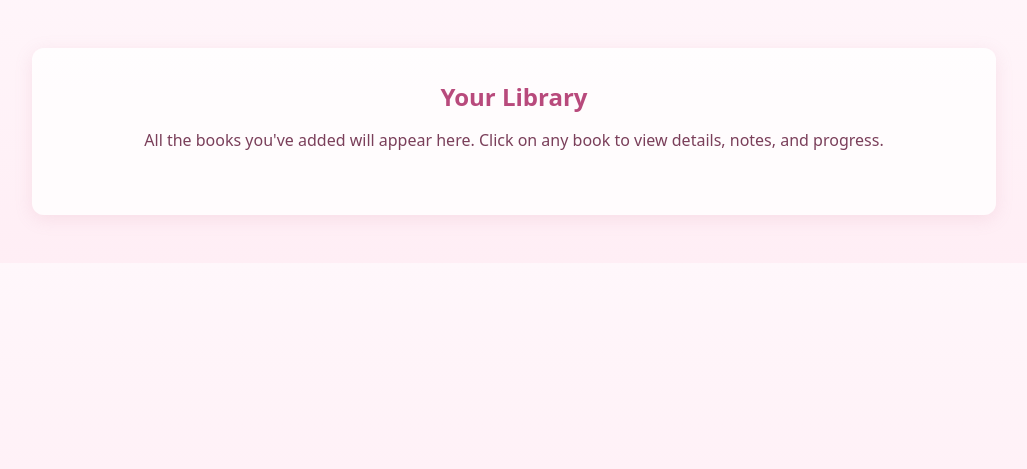
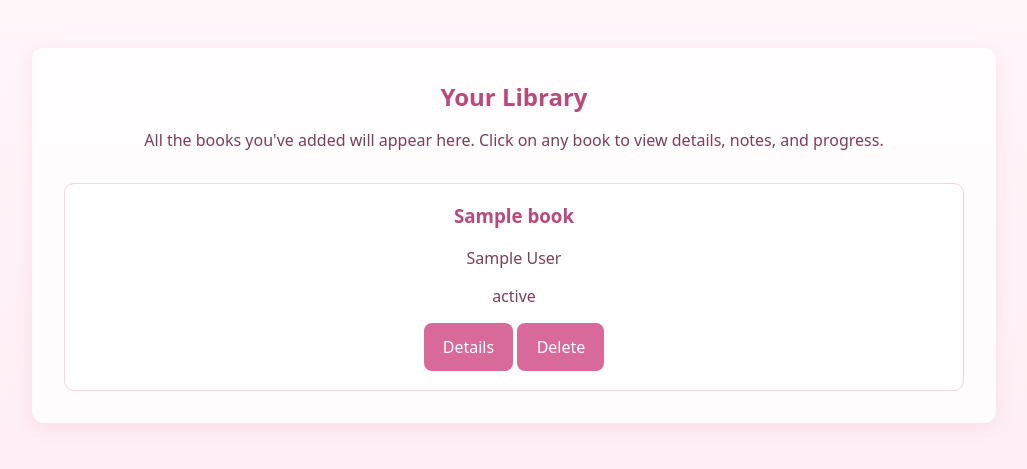
Before and after one commit to Blank55-cell/milestoneproject3, a Django app: template templates/library.html in a window 1280 px wide. Shown: the part 57-526 px from the top of the page, without its empty margins (126-1153 px from the left). Run offline with Django 3.2, Linux system fonts and the light colour scheme; the template is opened without the code that fills it: most values are stand-ins (such as "Sample title", 1, 10 or a date in 2020).

Commit message:
Updated my library to be able to include the books stored as before there was nothing to be able to demonstrate that the books were there in the first place only showing a blank page

```diff
--- a/templates/library.html
+++ b/templates/library.html
@@ -21,22 +21,28 @@
 
   <section class="library-container soft-card">
     <h2 class="panel-title">Your Library</h2>
-    <p class="library-desc">All the books you've added will appear here. Click on any book to view details, notes, and progress.</p>
+    <p class="library-desc">
+      All the books you've added will appear here. Click on any book to view details, notes, and progress.
+    </p>
 
-    <div id="bookList" class="book-grid"></div>
+    <div class="book-grid">
+      {% for book in books %}
+        <div class="book-card petal-card">
+          <h3 class="book-title">{{ book.title }}</h3>
+          <p class="book-author">{{ book.author }}</p>
+          <p class="book-status">{{ book.status }}</p>
+
+          <div class="button-row">
+            <a href="{% url 'book_details' book.id %}" class="btn-sakura">Details</a>
+            <a href="{% url 'delete_book' book.id %}" class="btn-sakura delete-btn">Delete</a>
+          </div>
+        </div>
+      {% empty %}
+        <p>No books yet. Add one!</p>
+      {% endfor %}
+    </div>
+
   </section>
-
-  <template id="bookCardTemplate">
-    <div class="book-card petal-card">
-      <h3 class="book-title"></h3>
-      <p class="book-author"></p>
-      <p class="book-status"></p>
-      <button class="view-details btn-sakura">Details</button>
-    </div>
-  </template>
-
-  <script src="{% static 'js/javascript.js' %}"></script>
-
 
 </body>
 </html>
```
